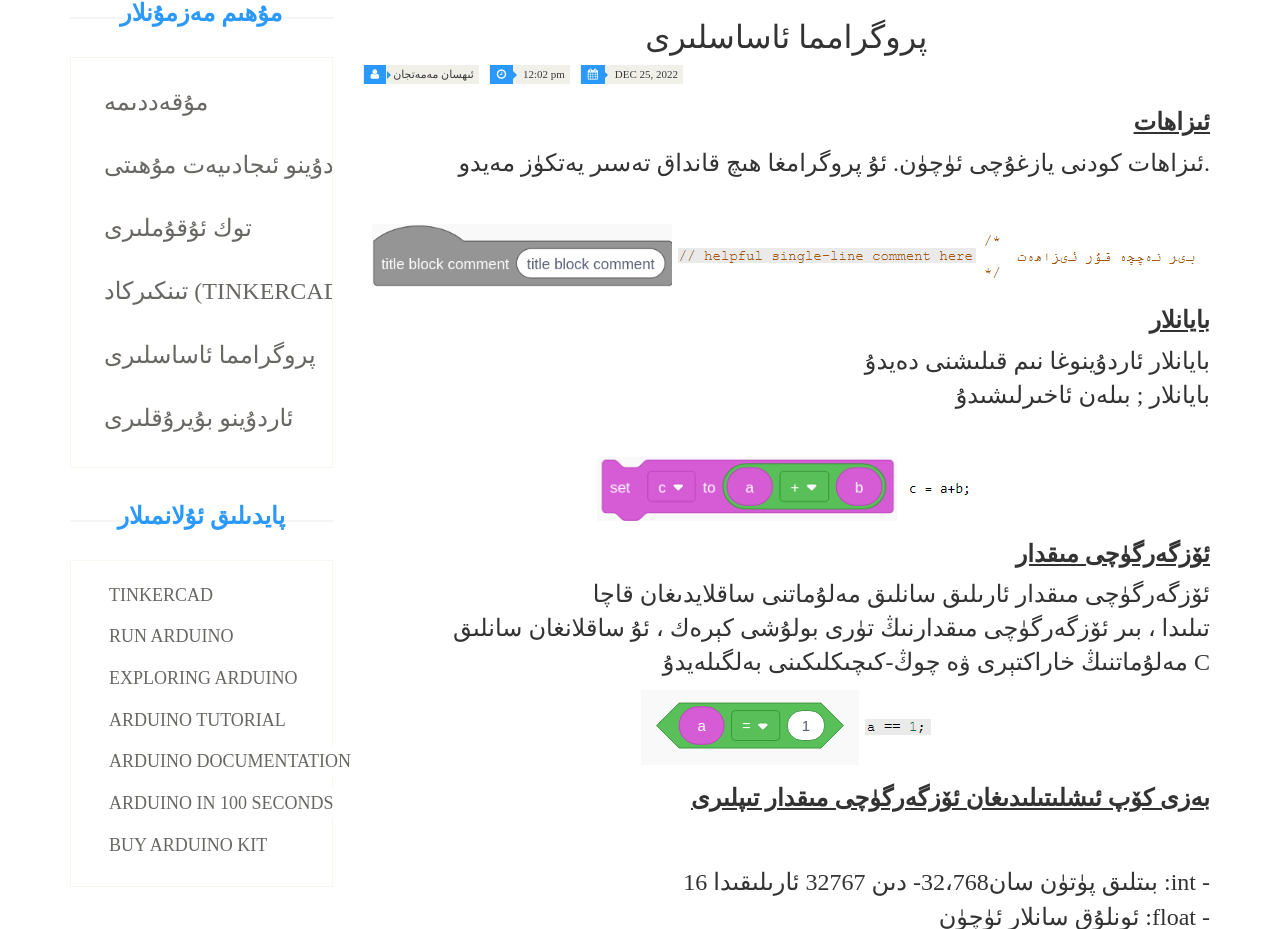
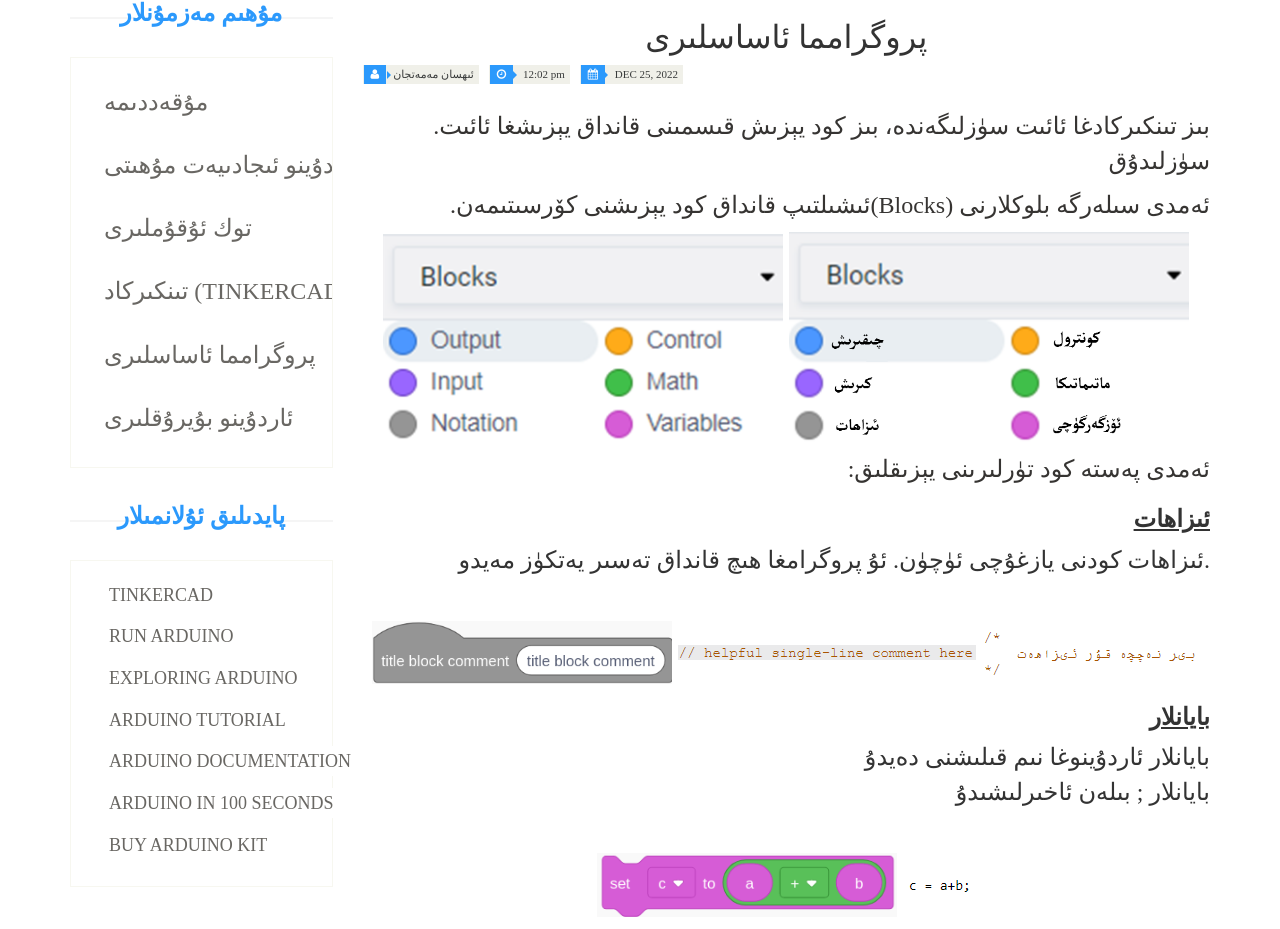
Before and after one commit to TheEhMan/mengutech, a Django app: page /programming-basics/ in a window 1280 px wide. Shown: the part 236-1165 px from the top of the page. Run offline with Django 4.2, Linux system fonts and the light colour scheme; some web fonts are replaced.

Commit message:
improved programming basics page

```diff
--- a/accounts/templates/accounts/firstclass.html
+++ b/accounts/templates/accounts/firstclass.html
@@ -256,6 +256,7 @@
 									<li>نى تاللىيالايسىز texts, ياكى  blocks, blocks + texts سىز-</li>
 									<li> .نى تاللاش تەۋسىيە قىلىنىدۇblocks + text باشلانغۇچلار ئۈچۈن-</li>
 									<li>.بۇ ئارقىلىق سىزنىڭ توپىڭىزغا ماس ھالدا ھاسىل قىلىنغان كودىنى كۆرەلەيسىز-</li>
+									<li><a href="{% url 'second-class' %}">كودنى يېزىشنى ئۆگىنىش ئۈچۈن مۇشۇ ئۇلانمىنى بېسىڭ-</a></li>
 									<li> غا كۆچۈرۈپ ھەقىقىي ئاردۇينو نى پروگرامما قىلالايسىز ، ئۇنى يازمىسىڭىزمۇ بولىدۇArduino IDE سىز بۇ كودنى باشتىن-ئاخىر-</li>
 									<li> .ھۆججىتى سۈپىتىدە چۈشۈرەلەيسىز.ino بۇ كودنى ئاردۇينو ماس كېلىدىغان-</li>
 									<li>بۆلەكلەرنى تاللاش ۋە مۇۋاپىق ئۇلاش ئارقىلىق كودلىيالايسىز-</li>
--- a/accounts/templates/accounts/secondclass.html
+++ b/accounts/templates/accounts/secondclass.html
@@ -200,6 +200,11 @@
 									<li><i class="fa fa-calendar"></i> DEC 25, 2022</li>
 								</ul>
 							</div>
+							<p>.بىز تىنكىركادغا ئائىت سۈزلىگەندە، بىز كود يېزىش قىسمىنى قانداق يېزىشغا ئائىت سۈزلىدۇق</p>
+							<p>.ئىشىلتىپ قانداق كود يېزىشنى كۆرسىتىمەن(Blocks) ئەمدى سىلەرگە بلوكلارنى </p>
+							<center><img src="{% static 'images/Classes/block_type.png' %}" alt="" style="max-width: 400px;">
+							<img src="{% static 'images/Classes/type.png' %}" alt="" style="max-width: 400px;"></center>
+							<p>:ئەمدى پەستە كود تۈرلىرىنى يېزىقلىق</p>
 							<ul>
 								<h2><u><b> ئىزاھات</b></u></h2>
 								<li> ئىزاھات كودنى يازغۇچى ئۈچۈن. ئۇ پروگرامغا ھىچ قانداق تەسىر يەتكۈز مەيدو.</li>
```
Also changed, not shown: static/images/Classes/block_type.png (added), static/images/Classes/type.png (added).
